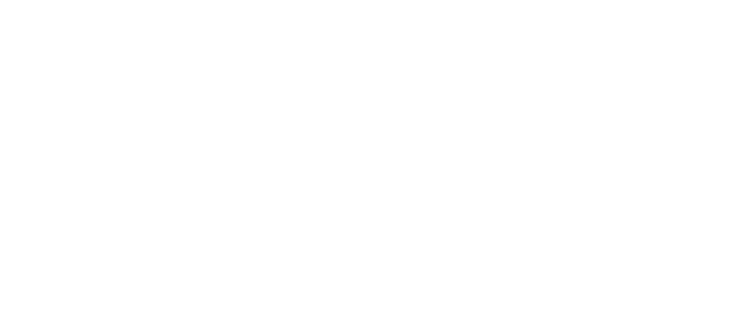
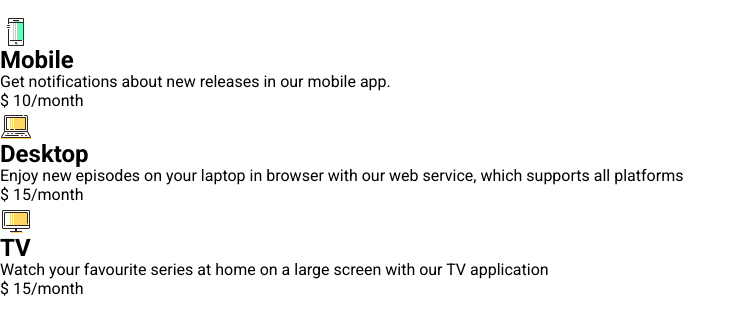
Before and after one commit to dwhenson/frontloops-challenges, a website: page markup/loop-1/step-1/index.html in a window 1280 px wide. Shown: the whole page, without its empty margins (0-746 px from the left). Drawn offline with Linux system fonts and the light colour scheme.

Commit message:
⚡ ADD: complete HTML

```diff
--- /dev/null
+++ b/_project_starter_/reset.css
@@ -0,0 +1,117 @@
+/* Box sizing rules */
+*,
+*::before,
+*::after {
+	box-sizing: border-box;
+}
+
+/* Remove default margin */
+body,
+h1,
+h2,
+h3,
+h4,
+p,
+figure,
+blockquote,
+dl,
+dd {
+	margin: 0;
+}
+
+/* Adjust line heights */
+h1,
+.h1,
+h2,
+.h2,
+h3,
+.h3 {
+	line-height: 1;
+}
+
+/* Remove list styles on ul, ol elements with a list role, which suggests default styling will be removed */
+ul[role="list"],
+ol[role="list"] {
+	list-style: none;
+	padding-inline-start: 0;
+}
+
+/* Set core root defaults */
+html {
+	scroll-behavior: smooth;
+}
+
+/* Set core body defaults */
+body {
+	min-height: 100vh;
+	text-rendering: optimizeSpeed;
+}
+
+/* A elements that don't have a class get default styles */
+a:not([class]) {
+	text-decoration-skip-ink: auto;
+}
+
+/* Make images easier to work with */
+img,
+picture {
+	display: block;
+	max-width: 100%;
+}
+
+/* Inherit fonts for inputs and buttons */
+input,
+button,
+textarea,
+select {
+	font: inherit;
+}
+
+/* Remove all animations and transitions for people that prefer not to see them */
+@media (prefers-reduced-motion: reduce) {
+	*,
+	*::before,
+	*::after {
+		animation-duration: 0.01ms !important;
+		animation-iteration-count: 1 !important;
+		scroll-behavior: auto !important;
+		transition-duration: 0.01ms !important;
+	}
+}
+
+/* ==========  My Additions  ========== */
+
+/* ----  Accessability  ---- */
+
+/* Text meant only for screen readers */
+
+.visually-hidden {
+	clip: rect(0 0 0 0);
+	clip-path: inset(50%);
+	height: 1px;
+	overflow: hidden;
+	position: absolute !important;
+	white-space: nowrap;
+	width: 1px;
+}
+
+.visually-hidden:hover,
+.visually-hidden:active,
+.visually-hidden:focus {
+	background-color: #f1f1f1;
+	border-radius: 3px;
+	box-shadow: 0 0 2px 2px rgba(0, 0, 0, 0.6);
+	clip: auto !important;
+	color: #21759b;
+	display: block;
+	font-size: 14px;
+	font-weight: bold;
+	height: auto;
+	left: 5px;
+	line-height: normal;
+	padding: 15px 23px 14px;
+	text-decoration: none;
+	top: 5px;
+	width: auto;
+	z-index: 100000; /* Above WP toolbar */
+}
--- /dev/null
+++ b/_project_starter_/script.js
@@ -0,0 +1 @@
+console.log("it works");
--- /dev/null
+++ b/_project_starter_/style.css
@@ -0,0 +1,10 @@
+body {
+	font-family: "Roboto", sans-serif;
+	display: flex;
+	flex-direction: column;
+	align-items: center;
+	justify-content: center;
+	height: 100vh;
+	overflow: hidden;
+	margin: 0;
+}
--- a/markup/loop-1/step-1/index.html
+++ b/markup/loop-1/step-1/index.html
@@ -1,22 +1,42 @@
 <!DOCTYPE html>
-<html lang="en">
-<head>
-  <meta charset="UTF-8">
-  <meta name="viewport" content="width=device-width, initial-scale=1.0">
-  <meta http-equiv="X-UA-Compatible" content="ie=edge">
-  <title>Loop 1 - Step 1</title>
-  <link href="https://fonts.googleapis.com/css?family=Roboto:400,500,700" rel="stylesheet">
-  <link rel="stylesheet" href="./styles.css" />
-</head>
-<body>
-  <!--
-    Welcome to your first asset!
+<html lang="en-US" dir="ltr">
+	<head>
+		<meta charset="UTF-8" />
+		<meta name="viewport" content="width=device-width, initial-scale=1.0" />
+		<meta name="description" content="" />
+		<meta name="keywords" content="" />
+		<link rel="stylesheet" href="reset.css" />
+		<link rel="stylesheet" href="styles.css" />
+		<title>Loop 1 - Step 1</title>
+		<link href="https://fonts.googleapis.com/css?family=Roboto:400,500,700" rel="stylesheet" />
+		<link rel="stylesheet" href="./styles.css" />
+	</head>
 
-    You could've noticed there is a link to Roboto font in the head.
-    You can use it in css by typing font-family: Roboto, sans-serif;
-    and you can customize it by using font-weight (400, 500 etc. - numbers in the link tag)
-
-    Good luck and have fun!
-  -->
-</body>
+	<body>
+		<section>
+			<ul role="list">
+				<li>
+					<img src="img/device.svg" alt="" />
+					<h2>Mobile</h2>
+					<p>Get notifications about new releases in our mobile app.</p>
+					<p>$ <span>10</span>/month</p>
+				</li>
+				<li>
+					<img src="img/laptop.svg" alt="" />
+					<h2>Desktop</h2>
+					<p>
+						Enjoy new episodes on your laptop in browser with our web service, which supports all
+						platforms
+					</p>
+					<p>$ <span>15</span>/month</p>
+				</li>
+				<li>
+					<img src="img/monitor.svg" alt="" />
+					<h2>TV</h2>
+					<p>Watch your favourite series at home on a large screen with our TV application</p>
+					<p>$ <span>15</span>/month</p>
+				</li>
+			</ul>
+		</section>
+	</body>
 </html>
--- /dev/null
+++ b/markup/loop-1/step-1/reset.css
@@ -0,0 +1,117 @@
+/* Box sizing rules */
+*,
+*::before,
+*::after {
+	box-sizing: border-box;
+}
+
+/* Remove default margin */
+body,
+h1,
+h2,
+h3,
+h4,
+p,
+figure,
+blockquote,
+dl,
+dd {
+	margin: 0;
+}
+
+/* Adjust line heights */
+h1,
+.h1,
+h2,
+.h2,
+h3,
+.h3 {
+	line-height: 1;
+}
+
+/* Remove list styles on ul, ol elements with a list role, which suggests default styling will be removed */
+ul[role="list"],
+ol[role="list"] {
+	list-style: none;
+	padding-inline-start: 0;
+}
+
+/* Set core root defaults */
+html {
+	scroll-behavior: smooth;
+}
+
+/* Set core body defaults */
+body {
+	min-height: 100vh;
+	text-rendering: optimizeSpeed;
+}
+
+/* A elements that don't have a class get default styles */
+a:not([class]) {
+	text-decoration-skip-ink: auto;
+}
+
+/* Make images easier to work with */
+img,
+picture {
+	display: block;
+	max-width: 100%;
+}
+
+/* Inherit fonts for inputs and buttons */
+input,
+button,
+textarea,
+select {
+	font: inherit;
+}
+
+/* Remove all animations and transitions for people that prefer not to see them */
+@media (prefers-reduced-motion: reduce) {
+	*,
+	*::before,
+	*::after {
+		animation-duration: 0.01ms !important;
+		animation-iteration-count: 1 !important;
+		scroll-behavior: auto !important;
+		transition-duration: 0.01ms !important;
+	}
+}
+
+/* ==========  My Additions  ========== */
+
+/* ----  Accessability  ---- */
+
+/* Text meant only for screen readers */
+
+.visually-hidden {
+	clip: rect(0 0 0 0);
+	clip-path: inset(50%);
+	height: 1px;
+	overflow: hidden;
+	position: absolute !important;
+	white-space: nowrap;
+	width: 1px;
+}
+
+.visually-hidden:hover,
+.visually-hidden:active,
+.visually-hidden:focus {
+	background-color: #f1f1f1;
+	border-radius: 3px;
+	box-shadow: 0 0 2px 2px rgba(0, 0, 0, 0.6);
+	clip: auto !important;
+	color: #21759b;
+	display: block;
+	font-size: 14px;
+	font-weight: bold;
+	height: auto;
+	left: 5px;
+	line-height: normal;
+	padding: 15px 23px 14px;
+	text-decoration: none;
+	top: 5px;
+	width: auto;
+	z-index: 100000; /* Above WP toolbar */
+}
--- a/markup/loop-1/step-1/styles.css
+++ b/markup/loop-1/step-1/styles.css
@@ -0,0 +1,3 @@
+body {
+	font-family: roboto, sans-serif;
+}
```
Also changed, not shown: _project_starter_/index.html (added, +21 -0 lines).
